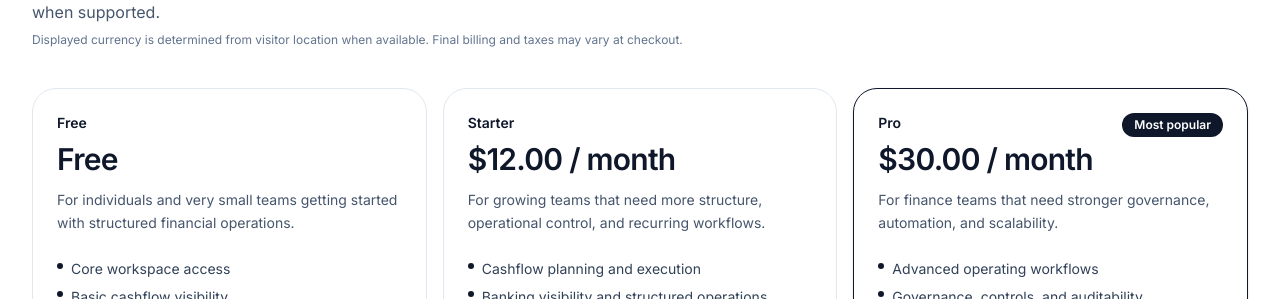
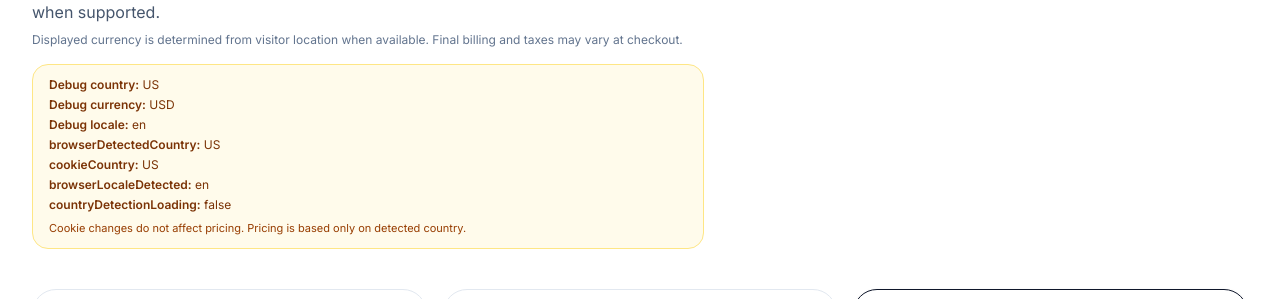
Before and after one commit to Spifexhq/spifex-landing, a Next.js app: page /pricing in a window 1280 px wide. Shown: the part 205-504 px from the top of the page. Built offline with nearby package versions, Linux system fonts and the light colour scheme; no server answers.

Commit message:
Revert "v12"
This reverts commit e9f63d02a3ccff79074e8c01380aaa6c458c5e7a.

```diff
--- a/src/app/pricing/page.tsx
+++ b/src/app/pricing/page.tsx
@@ -26,6 +26,18 @@ function normalizeCountry(value?: string | null): string | null {
   return /^[A-Z]{2}$/.test(v) ? v : null;
 }
 
+function getCookie(name: string): string | null {
+  if (typeof document === "undefined") return null;
+
+  const cookie = document.cookie
+    .split("; ")
+    .find((row) => row.startsWith(`${name}=`));
+
+  if (!cookie) return null;
+
+  return decodeURIComponent(cookie.split("=")[1] || "");
+}
+
 function setCookie(name: string, value: string, maxAgeSeconds: number): void {
   if (typeof document === "undefined") return;
 
@@ -49,7 +61,9 @@ function detectLocaleFromBrowser(): Locale {
   try {
     const browserLocale = Intl.DateTimeFormat().resolvedOptions().locale;
     if (browserLocale) candidates.push(browserLocale);
-  } catch {}
+  } catch {
+    // ignore
+  }
 
   for (const raw of candidates) {
     const value = raw.toLowerCase();
@@ -72,11 +86,25 @@ function getMessages(locale: Locale): Messages {
 }
 
 export default function PricingPage() {
+  /**
+   * Keep initial render stable between server and client:
+   * - locale starts as "en"
+   * - country starts as null through useAutoCountry initial state
+   * This prevents hydration mismatch.
+   */
   const [locale, setLocale] = useState<Locale>("en");
+  const [cookieCountryDebug, setCookieCountryDebug] = useState<string | null>(null);
+  const [browserLocaleDebug, setBrowserLocaleDebug] = useState<string>("en");
 
   const { country: detectedCountryRaw, isLoading } = useAutoCountry();
   const detectedCountry = normalizeCountry(detectedCountryRaw);
 
+  /**
+   * IMPORTANT:
+   * Pricing uses ONLY detectedCountry.
+   * Cookie is NOT used as a pricing input.
+   * So editing cookies manually does not change prices.
+   */
   const effectiveCountry = detectedCountry;
   const currency = currencyForCountry(effectiveCountry);
 
@@ -88,26 +116,48 @@ export default function PricingPage() {
     [t, locale, currency]
   );
 
+  /**
+   * Resolve locale after mount, asynchronously.
+   * Also persist locale cookie for consistency across the site.
+   */
   useEffect(() => {
     const id = window.setTimeout(() => {
       const resolvedLocale = detectLocaleFromBrowser();
       setLocale((prev) => (prev === resolvedLocale ? prev : resolvedLocale));
+      setBrowserLocaleDebug(resolvedLocale);
       setCookie(LOCALE_COOKIE_NAME, resolvedLocale, 60 * 60 * 24 * 365);
     }, 0);
 
     return () => window.clearTimeout(id);
   }, []);
 
+  /**
+   * Persist detected country to cookie only as a passive artifact/debug aid.
+   * It is NOT used to calculate pricing.
+   * So changing the cookie manually will not affect the displayed prices.
+   */
   useEffect(() => {
     if (isLoading) return;
     if (!detectedCountry) return;
 
     const id = window.setTimeout(() => {
       setCookie(COUNTRY_COOKIE_NAME, detectedCountry, 60 * 60 * 24 * 30);
+      setCookieCountryDebug(getCookie(COUNTRY_COOKIE_NAME));
     }, 0);
 
     return () => window.clearTimeout(id);
   }, [isLoading, detectedCountry]);
+
+  /**
+   * Read cookie only for debug display, never for pricing.
+   */
+  useEffect(() => {
+    const id = window.setTimeout(() => {
+      setCookieCountryDebug(getCookie(COUNTRY_COOKIE_NAME));
+    }, 0);
+
+    return () => window.clearTimeout(id);
+  }, []);
 
   return (
     <div className="py-14 sm:py-16">
@@ -119,6 +169,38 @@ export default function PricingPage() {
 
           <p className="mt-3 text-slate-600">{t("pricing.subtitle")}</p>
           <p className="mt-2 text-xs text-slate-500">{t("pricing.note")}</p>
+
+          <div className="mt-4 rounded-2xl border border-amber-200 bg-amber-50 px-4 py-3 text-xs text-amber-900">
+            <div>
+              <span className="font-semibold">Debug country:</span>{" "}
+              {effectiveCountry ?? "not detected"}
+            </div>
+            <div className="mt-1">
+              <span className="font-semibold">Debug currency:</span> {currency}
+            </div>
+            <div className="mt-1">
+              <span className="font-semibold">Debug locale:</span> {locale}
+            </div>
+            <div className="mt-1">
+              <span className="font-semibold">browserDetectedCountry:</span>{" "}
+              {detectedCountry ?? "null"}
+            </div>
+            <div className="mt-1">
+              <span className="font-semibold">cookieCountry:</span>{" "}
+              {cookieCountryDebug ?? "null"}
+            </div>
+            <div className="mt-1">
+              <span className="font-semibold">browserLocaleDetected:</span>{" "}
+              {browserLocaleDebug}
+            </div>
+            <div className="mt-1">
+              <span className="font-semibold">countryDetectionLoading:</span>{" "}
+              {String(isLoading)}
+            </div>
+            <div className="mt-2 text-[11px] text-amber-800">
+              Cookie changes do not affect pricing. Pricing is based only on detected country.
+            </div>
+          </div>
         </div>
 
         <div className="mt-10 grid gap-4 lg:grid-cols-3">
```
